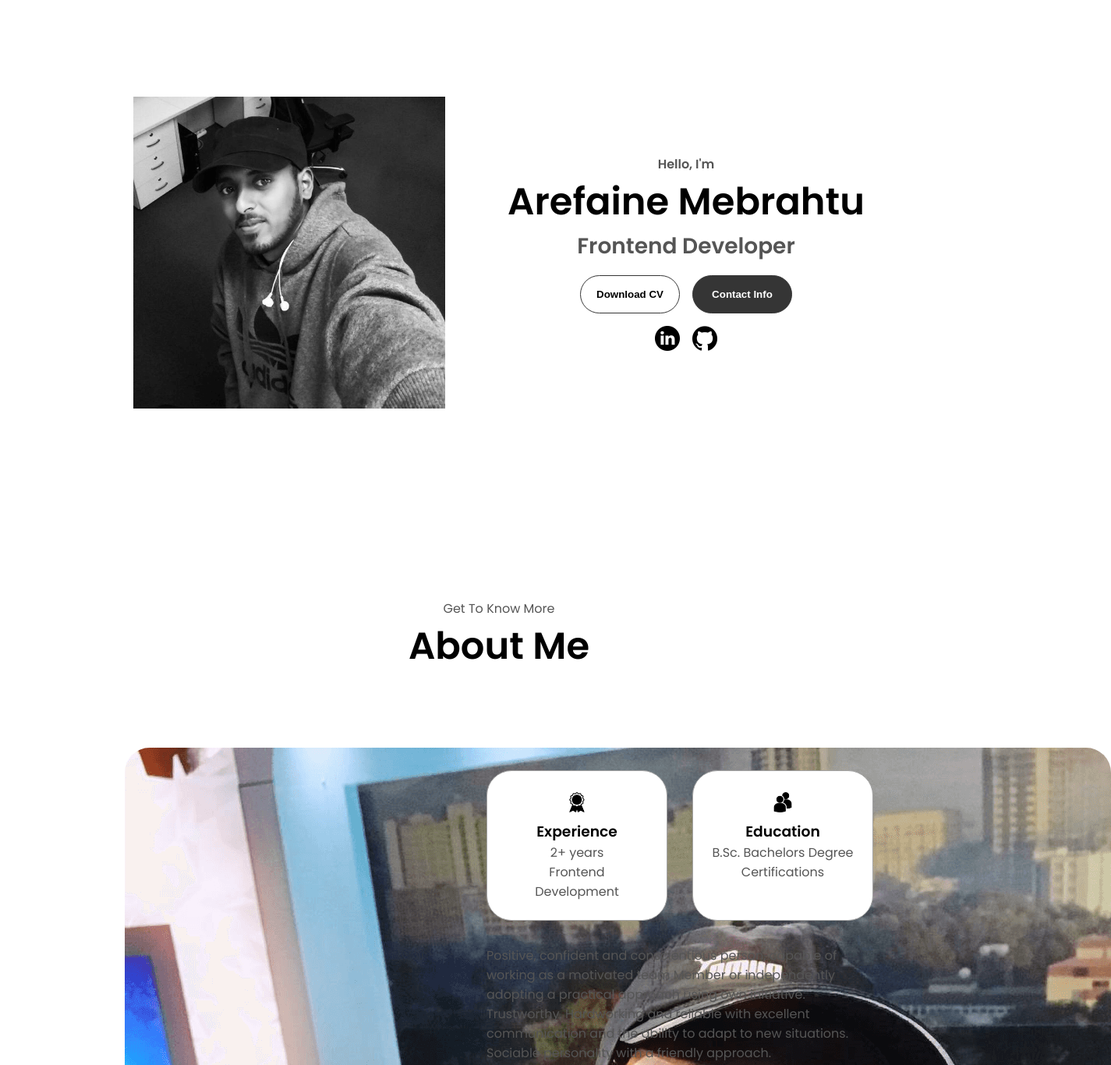
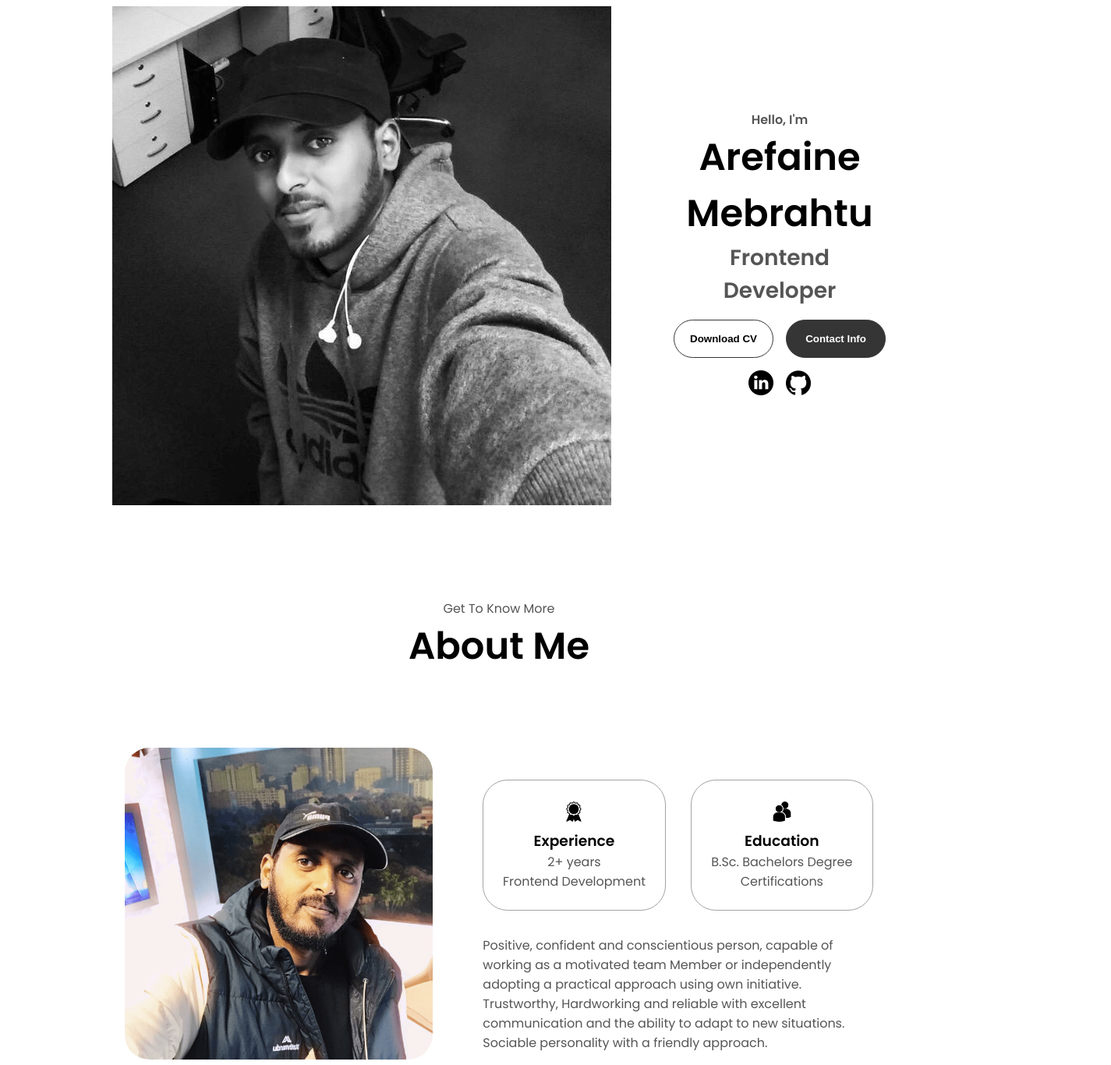
Before and after one commit to arifromha/portfolio, a plain HTML site: page index.html in a window 1280 px wide. Shown: the part 160-1526 px from the top of the page at 78% size, 1425 px wide, since content can reach past the window. Drawn offline with Linux system fonts and the light colour scheme.

Commit message:
Update style.css

```diff
--- a/style.css
+++ b/style.css
@@ -169,12 +169,12 @@ section {
   height: 80vh;
 }
 
-.section_pic-container {
+.section__pic-container {
   display: flex;
   height: 400px;
   width: 400px;
   margin: auto 0;
-  border-radious: 50px;
+
 }
 
 .section__text {
```
